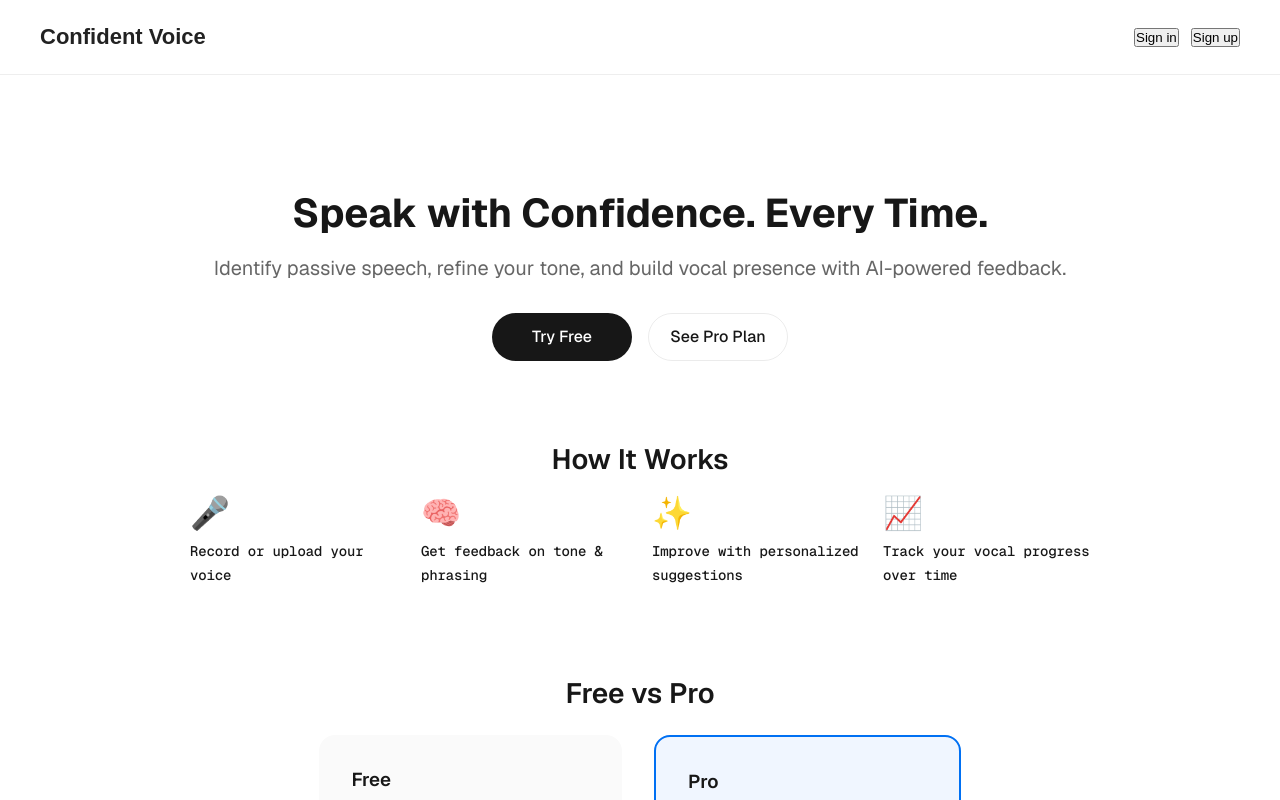
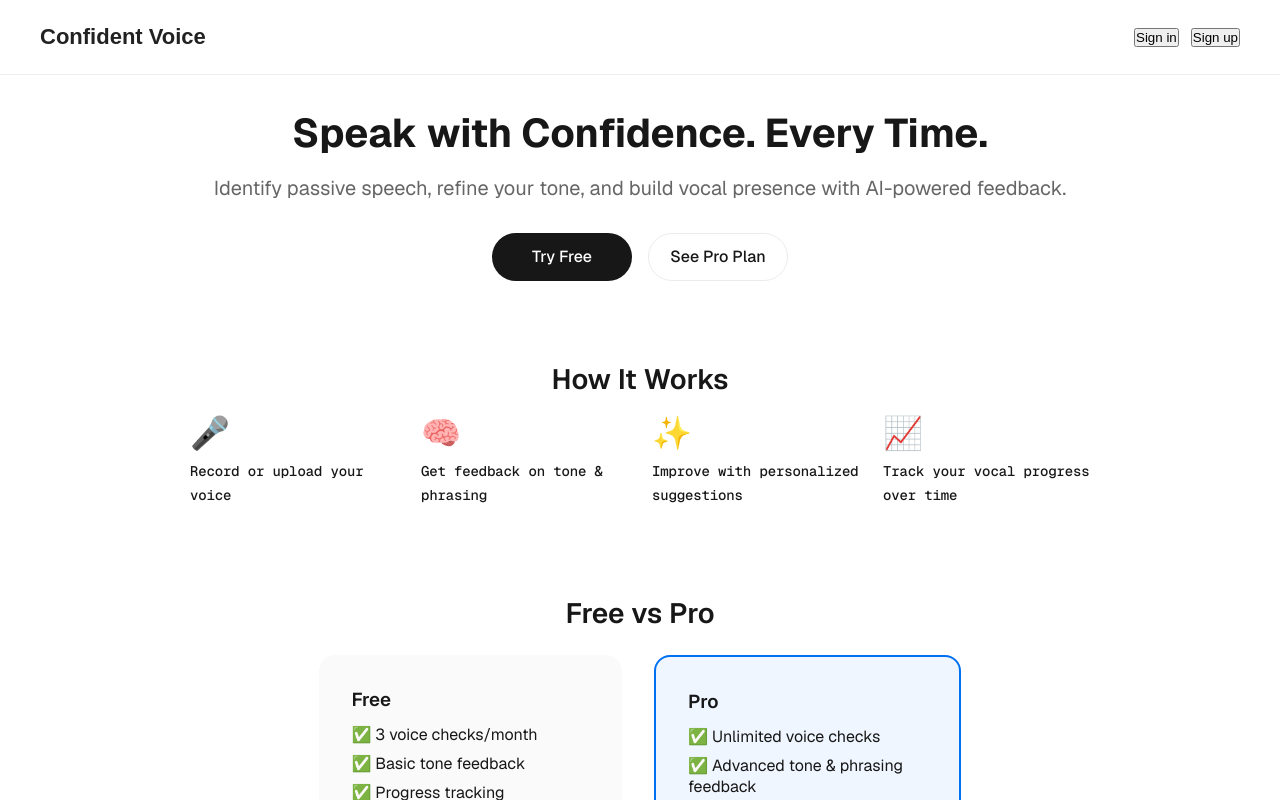
Before and after one commit to kelseypedersen/voice-coach, a Next.js app in the folder voice-coach-frontend/: page / in a window 1280 px wide. Shown: the top 800 px of the page. Built offline with nearby package versions, Linux system fonts and the light colour scheme; no server answers.

Commit message:
Remove padding

```diff
--- a/voice-coach-frontend/src/app/page.module.css
+++ b/voice-coach-frontend/src/app/page.module.css
@@ -11,7 +11,7 @@
   align-items: center;
   justify-items: center;
   min-height: 100svh;
-  padding: 80px;
+  /* padding: 80px; */
   gap: 64px;
   font-family: var(--font-geist-sans);
 }
```
